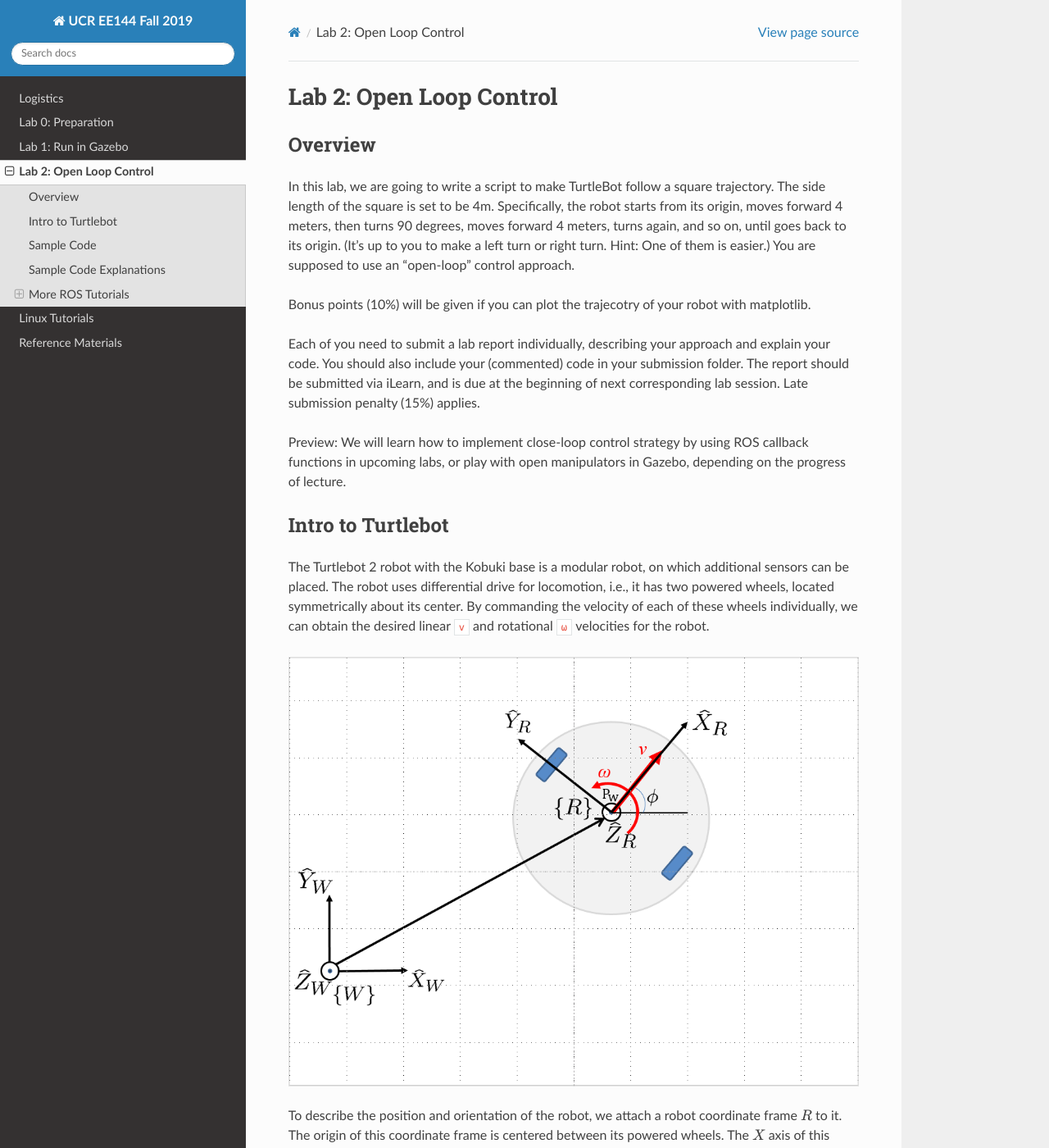
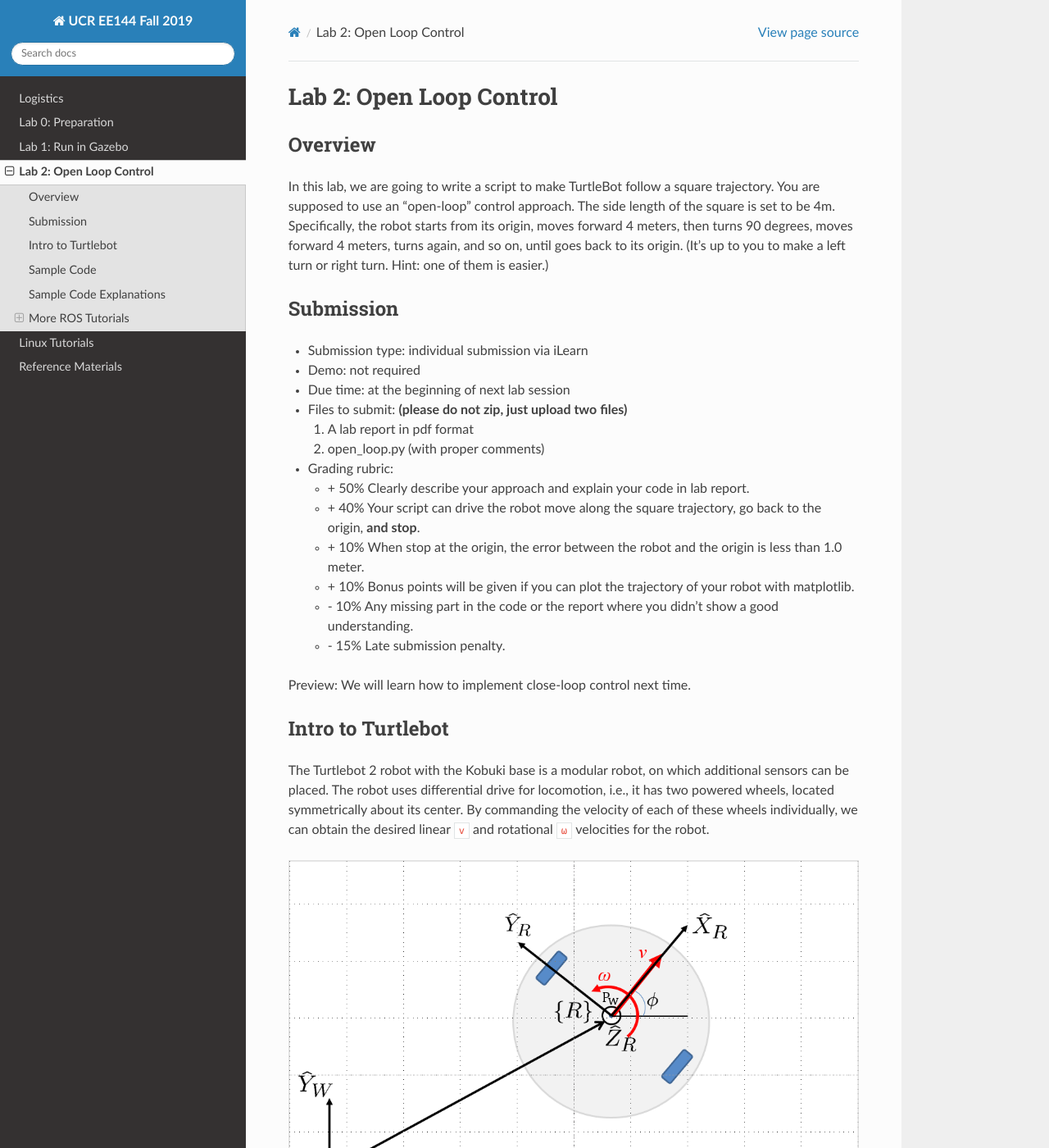
Before and after one commit to UCR-Robotics/ee144, a Sphinx documentation site: the page built from docs/lab2.rst, in a window 1280 px wide and 1400 px high. Shown: the whole window at 82% size. Built offline with Sphinx 7.4.7 and the Read the Docs theme 2.0.0, drawn with Linux system fonts in a browser that asks for light colours; some of the changed text lies outside the part shown.

Commit message:
update lab2

```diff
--- a/docs/lab2.rst
+++ b/docs/lab2.rst
@@ -5,24 +5,37 @@ Overview
 --------
 
 In this lab, we are going to write a script to make TurtleBot follow a square trajectory.
+You are supposed to use an "open-loop" control approach.
 The side length of the square is set to be 4m.
 Specifically, the robot starts from its origin, moves forward 4 meters, then turns 90 degrees,
 moves forward 4 meters, turns again, and so on, until goes back to its origin.
-(It's up to you to make a left turn or right turn. Hint: One of them is easier.)
-You are supposed to use an "open-loop" control approach.
+(It's up to you to make a left turn or right turn. Hint: one of them is easier.)
 
-Bonus points (10%) will be given if you can plot the trajecotry of your robot with matplotlib.
+Submission
+----------
 
-Each of you need to submit a lab report individually,
-describing your approach and explain your code.
-You should also include your (commented) code in your submission folder.
-The report should be submitted via iLearn,
-and is due at the beginning of next corresponding lab session.
-Late submission penalty (15%) applies.
+- Submission type: individual submission via iLearn
 
-Preview: We will learn how to implement close-loop control strategy by using ROS callback functions
-in upcoming labs, or play with open manipulators in Gazebo,
-depending on the progress of lecture.
+- Demo: not required
+
+- Due time: at the beginning of next lab session
+
+- Files to submit: **(please do not zip, just upload two files)**
+
+  #. A lab report in pdf format
+  #. open_loop.py (with proper comments)
+
+- Grading rubric:
+
+  + \+ 50%  Clearly describe your approach and explain your code in lab report.
+  + \+ 40%  Your script can drive the robot move along the square trajectory,
+    go back to the origin, **and stop**.
+  + \+ 10%  When stop at the origin, the error between the robot and the origin is less than 1.0 meter.
+  + \+ 10%  Bonus points will be given if you can plot the trajectory of your robot with matplotlib.
+  + \- 10%  Any missing part in the code or the report where you didn't show a good understanding.
+  + \- 15%  Late submission penalty.
+
+Preview: We will learn how to implement close-loop control next time.
 
 
 Intro to Turtlebot
@@ -41,20 +54,21 @@ velocities for the robot.
 To describe the position and orientation of the robot,
 we attach a robot coordinate frame :math:`R` to it.
 The origin of this coordinate frame is centered between its powered wheels.
-The :math:`X` axis of this frame is pointing forward (along the direction of the linear velocity ``v``),
-the :math:`Y` axis is pointing to the left, and
-the :math:`Z` axis is pointing up.
+The X axis of this frame is pointing forward (along the direction of the linear velocity ``v``),
+the Y axis is pointing to the left, and
+the Z axis is pointing up.
 
 To track the position and orientation of the robot,
 we generally define a world reference frame :math:`W`,
 in the same plane in which the robot moves.
 With this frame assignment,
-the robot’s position is constrained to the :math:`X` − :math:`Y` plane of frame :math:`W`.
+the robot’s position is constrained to the X − Y plane of frame :math:`W`.
 Moreover, any rotation between the robot and the world frames can be expressed
 as a rotation about Z axis.
 Therefore, the position of the robot with respect to the world reference frame will have the form:
 
 .. math::
+
     P_W =
     \begin{bmatrix}
     x    \\
@@ -66,6 +80,7 @@ while the rotation matrix expressing the orientation of the robot frame
 with respect to :math:`W` will be of the from:
 
 .. math::
+
     R_{WR} =
     \begin{bmatrix}
     cos(\phi) & -sin(\phi) & 0  \\
@@ -105,9 +120,9 @@ You can modify any part of the provided code in your final submission.
 
     class Turtlebot():
         def __init__(self):
-            rospy.init_node('turtlebot_move')
+            rospy.init_node("turtlebot_move")
             rospy.loginfo("Press CTRL + C to terminate")
-            self.vel_pub = rospy.Publisher('cmd_vel_mux/input/navi', Twist, queue_size=10)
+            self.vel_pub = rospy.Publisher("cmd_vel_mux/input/navi", Twist, queue_size=10)
             self.rate = rospy.Rate(10)
             self.run()
 
@@ -218,7 +233,7 @@ Sample Code Explanations
 
   .. code:: python
 
-    rospy.init_node(’turtlebot_move’)
+    rospy.init_node("turtlebot_move")
 
 - ``rospy.loginfo(str)`` performs triple-duty:
   the messages get printed to screen,
@@ -241,7 +256,7 @@ Sample Code Explanations
 
   .. code:: python
 
-    self.vel_pub = rospy.Publisher(’cmd_vel_mux/input/navi’, Twist, queue_size=10)
+    self.vel_pub = rospy.Publisher("cmd_vel_mux/input/navi", Twist, queue_size=10)
 
 - TurtleBot will stop if we don’t keep telling it to move.
   ``rospy`` provides a ``rospy.Rate`` class which allows your loops
--- a/docs/linux.rst
+++ b/docs/linux.rst
@@ -9,7 +9,7 @@ Tab Key Auto-completion
 - The most commonly used one is the ``Tab`` key.
   This is the fundamental auto-completion feature in all kinds of Linux terminals.
   If you cannot auto-complete the command you are currently typing,
-  this means your command is wrong and Linux cannot recognize it.
+  **this means your command is wrong** and Linux cannot recognize it.
   Try entering the following command in your terminal and press ``Tab`` key on your keyboard.
 
   .. code:: bash
@@ -73,6 +73,10 @@ Terminal and Shell
 Terminal and File Manager
 -------------------------
 
+Still, there are `many types of file managers
+<https://www.ubuntupit.com/linux-file-manager-reviewed-for-linux-users/>`_ available in Linux.
+Ubuntu 16 has ``nautilus`` as the default file manager.
+
 We can go back and forth between terminal and file manager at any working directory.
 Coming soon.
 
```
Also changed, not shown: docs/reference.rst (+19 -8 lines).
